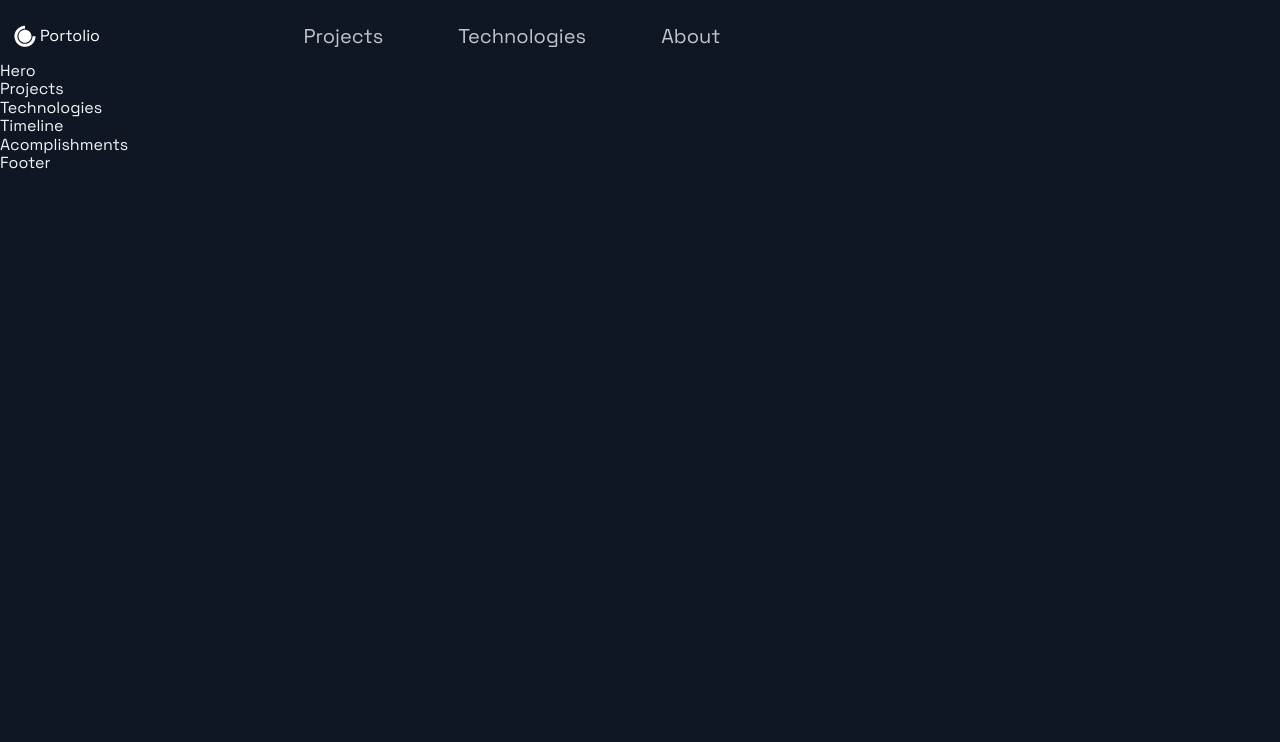
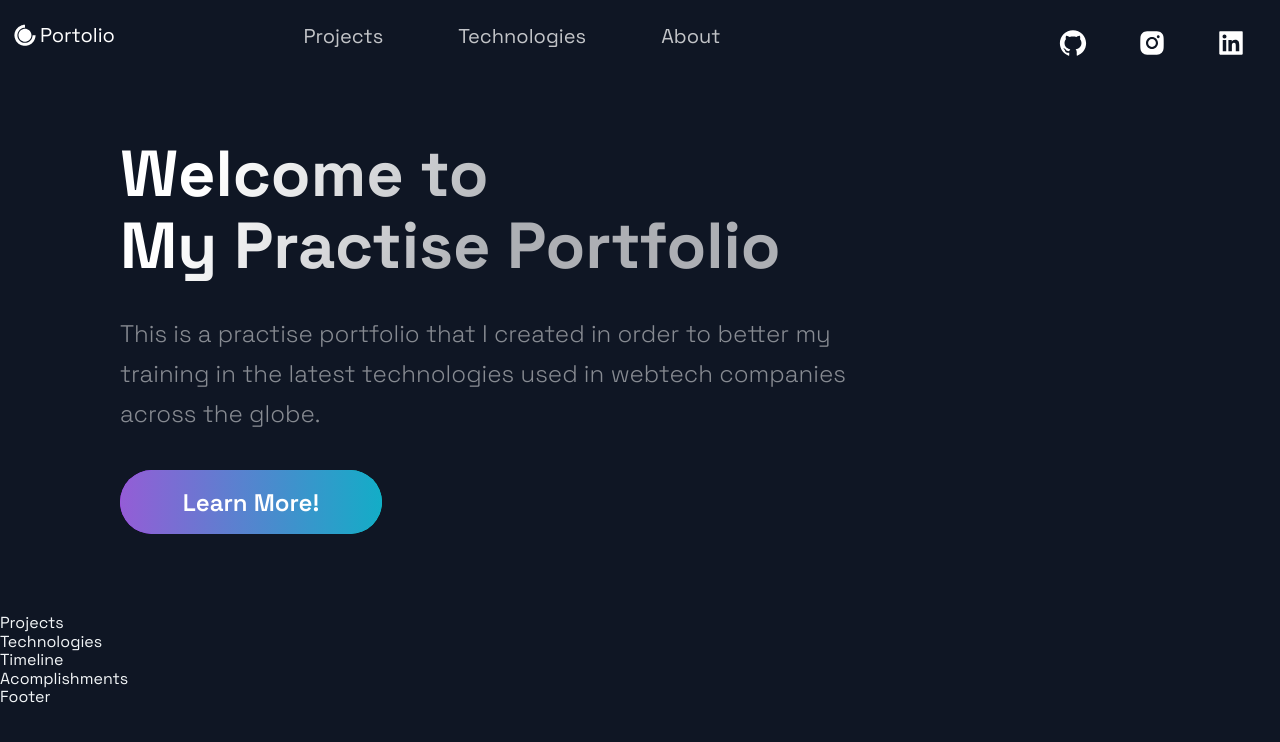
Before and after one commit to maisoncastro/react-practise, a Next.js app: page / in a window 1280 px wide. Shown: the top 742 px of the page. Built offline with nearby package versions, Linux system fonts and the light colour scheme.

Commit message:
Added Hero aspects

```diff
--- a/src/components/Header/Header.js
+++ b/src/components/Header/Header.js
@@ -3,17 +3,17 @@
 import { AiFillGithub, AiFillInstagram, AiFillLinkedin } from 'react-icons/ai';
 import { DiCssdeck } from 'react-icons/di';
 
-import { Container, Div1, Div2, Div3, NavLink, SocialIcons } from './HeaderStyles';
+import { Container, Div1, Div2, Div3, NavLink, SocialIcons, Span } from './HeaderStyles';
 
 const Header = () =>  (
   <Container>
     <Div1>
       <Link href="/">
-        <a style={{ display: "flex", alignItems: "center", color: 'white'}}>
+        <a style={{ display: "flex", alignItems: "center", color: 'white', marginBottom:"20px"}}>
           <DiCssdeck size="3rem"/>
-          <span>
+          <Span>
             Portolio
-          </span>
+          </Span>
         </a>
       </Link>
     </Div1>
@@ -40,6 +40,17 @@
         </Link>
       </li>
     </Div2>
+    <Div3>
+      <SocialIcons href="https://github.com">
+        <AiFillGithub size="3rem" />
+      </SocialIcons>
+      <SocialIcons href="https://facebook.com">
+        <AiFillInstagram size="3rem" />
+      </SocialIcons>
+      <SocialIcons href="https://linkedin.com">
+        <AiFillLinkedin size="3rem" />
+      </SocialIcons>
+    </Div3>
   </Container>
 );
 
--- a/src/components/Header/HeaderStyles.js
+++ b/src/components/Header/HeaderStyles.js
@@ -17,6 +17,11 @@
     grid-row-gap: 0.5rem;
   }
 `;
+
+export const Span = styled.span`
+  font-size: 2rem;
+`;
+
 export const Div1 = styled.div`
   grid-area: 1 / 1 / 2 / 2;
   display: flex;
--- a/src/components/Hero/Hero.js
+++ b/src/components/Hero/Hero.js
@@ -5,9 +5,18 @@
 import { LeftSection } from './HeroStyles';
 
 const Hero = (props) => (
-  <div>
-    Hero
-  </div>
+  <Section row nopadding>
+    <LeftSection>
+      <SectionTitle main center>
+        Welcome to <br />
+        My Practise Portfolio
+      </SectionTitle>
+      <SectionText>
+        This is a practise portfolio that I created in order to better my training in the latest technologies used in webtech companies across the globe.
+      </SectionText>
+      <Button onClick={() => window.location = 'https://google.com'}>Learn More!</Button>
+    </LeftSection>
+  </Section>
 );
 
 export default Hero;
```
